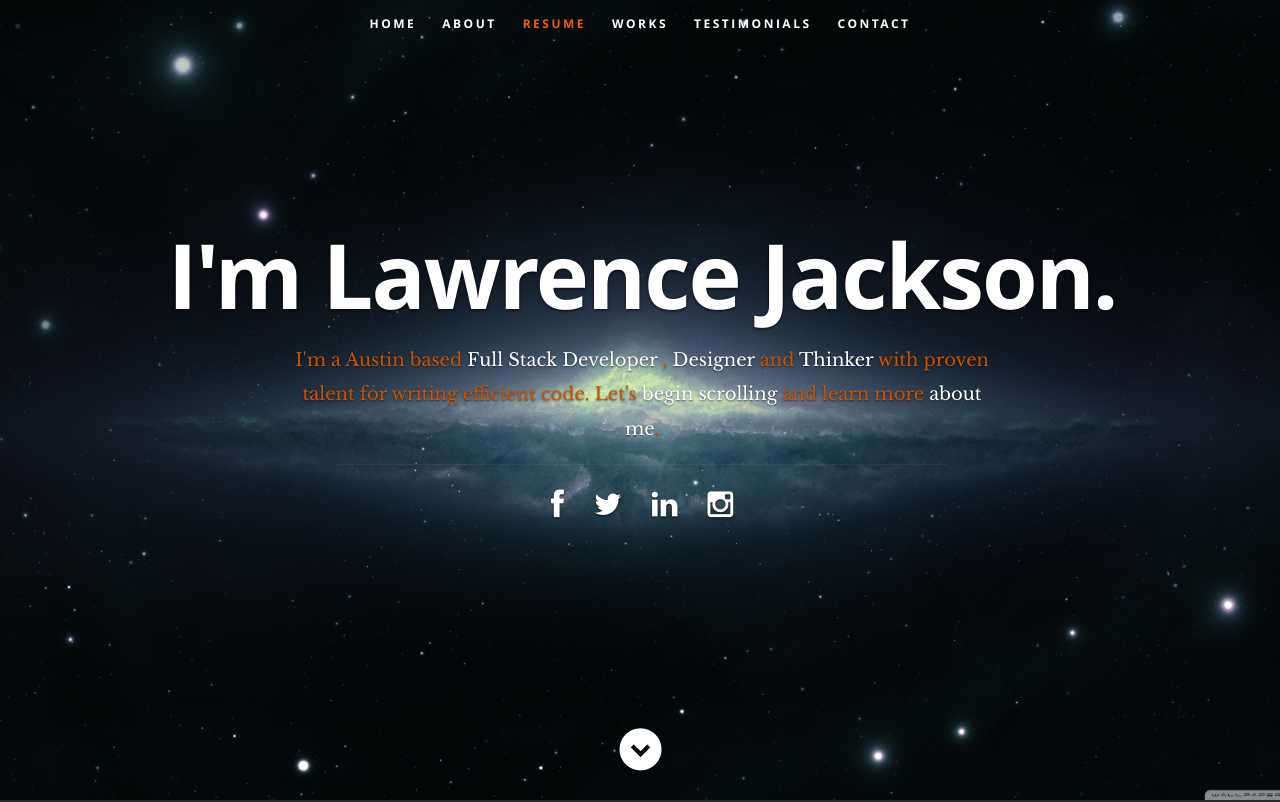
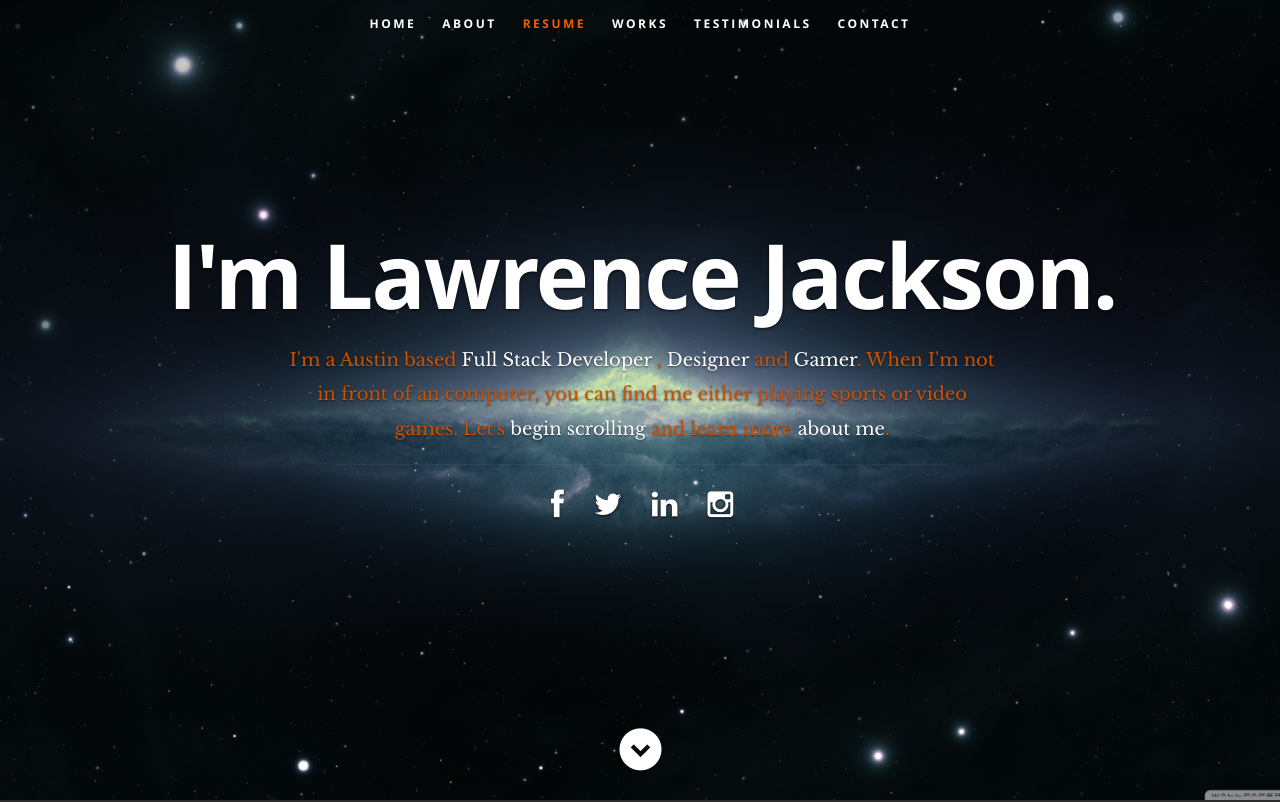
Before and after one commit to ljackson96/ljackson96.github.io, a React (Create React App) app: page / in a window 1280 px wide. Shown: the top 802 px of the page. Built offline with nearby package versions, Linux system fonts and the light colour scheme.

Commit message:
header better

```diff
--- a/src/components/Header.js
+++ b/src/components/Header.js
@@ -51,8 +51,9 @@ const Header = ({ data }) => {
             <h1 className="responsive-headline">I'm {data.name}.</h1>
             <h3>
               I'm a {data.location} based <span>{data.title}</span>,{" "}
-              <span>Designer</span> and <span>Thinker</span> with proven talent
-              for writing efficient code. Let's{" "}
+              <span>Designer</span> and <span>Gamer</span>. When I'm not in
+              front of an computer, you can find me either playing sports or
+              video games. Let's{" "}
               <a className="smoothscroll" href="#about">
                 begin scrolling{" "}
               </a>
```
